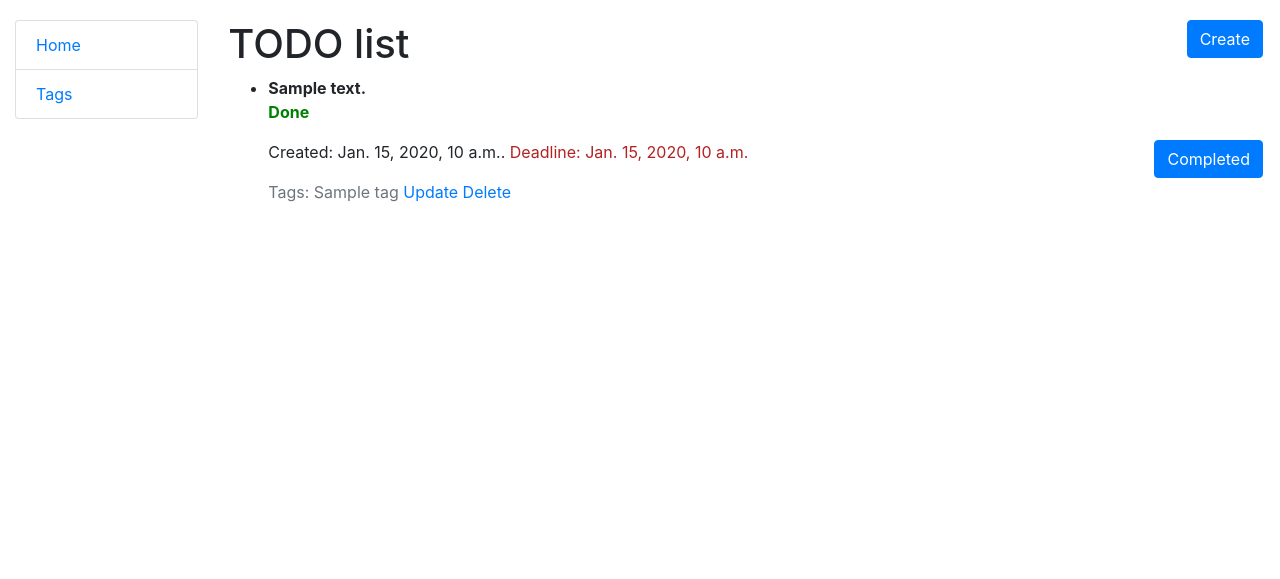
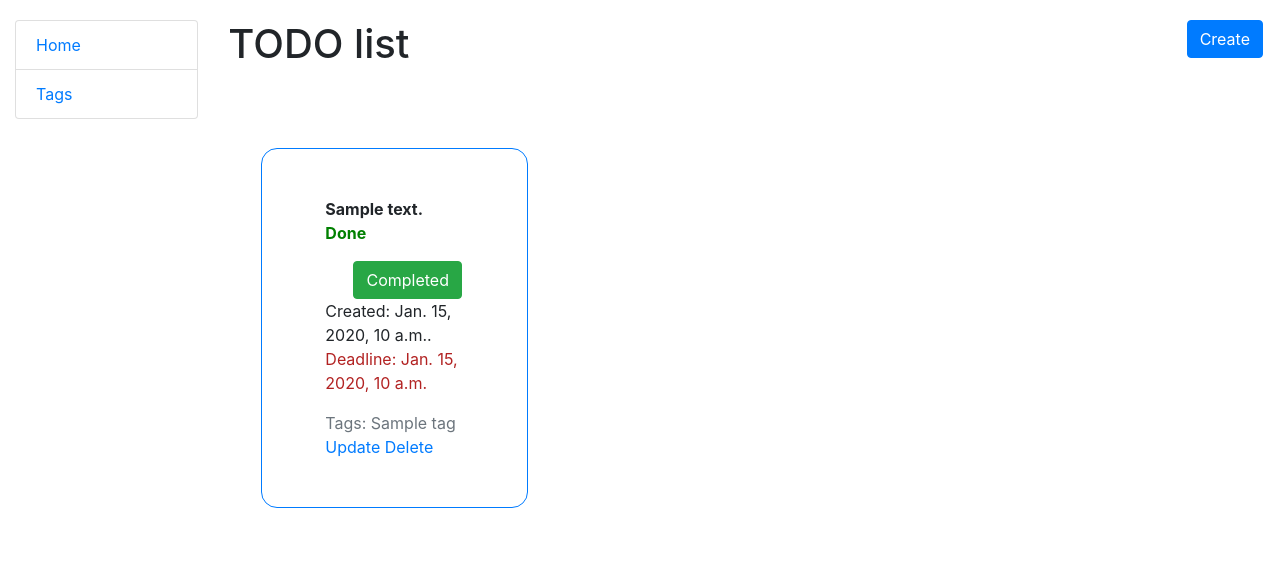
Before and after one commit to Gvilion/todo, a Django app: page /task/ in a window 1280 px wide. Shown: the top 579 px of the page. Run offline with Django 4.2, Linux system fonts and the light colour scheme; tables that the repository leaves empty hold one stand-in row (values such as "Sample post"); some libraries are stand-ins or nearby versions.

Commit message:
Add boxes for tasks

```diff
--- a/templates/todo_list/task_list.html
+++ b/templates/todo_list/task_list.html
@@ -10,16 +10,18 @@
   </h1>
 
   {% if task_list %}
-    <ul>
+    <diw class="container">
+      <div class="row">
         {% for task in task_list %}
-        <li>
+          <div class="col-3 m-5 border border-primary" style="border-radius: 1rem">
+            <div class="m-5">
               <strong>
                 {{ task.content }}
                 {% if task.done %}
                   <p style="color: green"> Done</p>
                   <form method="post" action="{% url 'todo_list:toggle-done' task.pk %}">
                     {% csrf_token %}
-                <button class="btn btn-primary link-to-page" type="submit">Completed</button>
+                    <button class="btn btn-success link-to-page" type="submit">Completed</button>
                   </form>
                 {% else %}
                   <p style="color: red">Undone</p>
@@ -38,9 +40,11 @@
                 <a href="{% url 'todo_list:task-update' pk=task.id %}">Update</a>
                 <a href="{% url 'todo_list:task-delete' pk=task.id %}">Delete</a>
               </p>
-        </li>
+            </div>
+          </div>
         {% endfor %}
-    </ul>
+      </div>
+    </diw>
   {% else %}
     <p>There are no tasks found</p>
   {% endif %}
```
Lines whose indentation alone changed are shown as unchanged.
